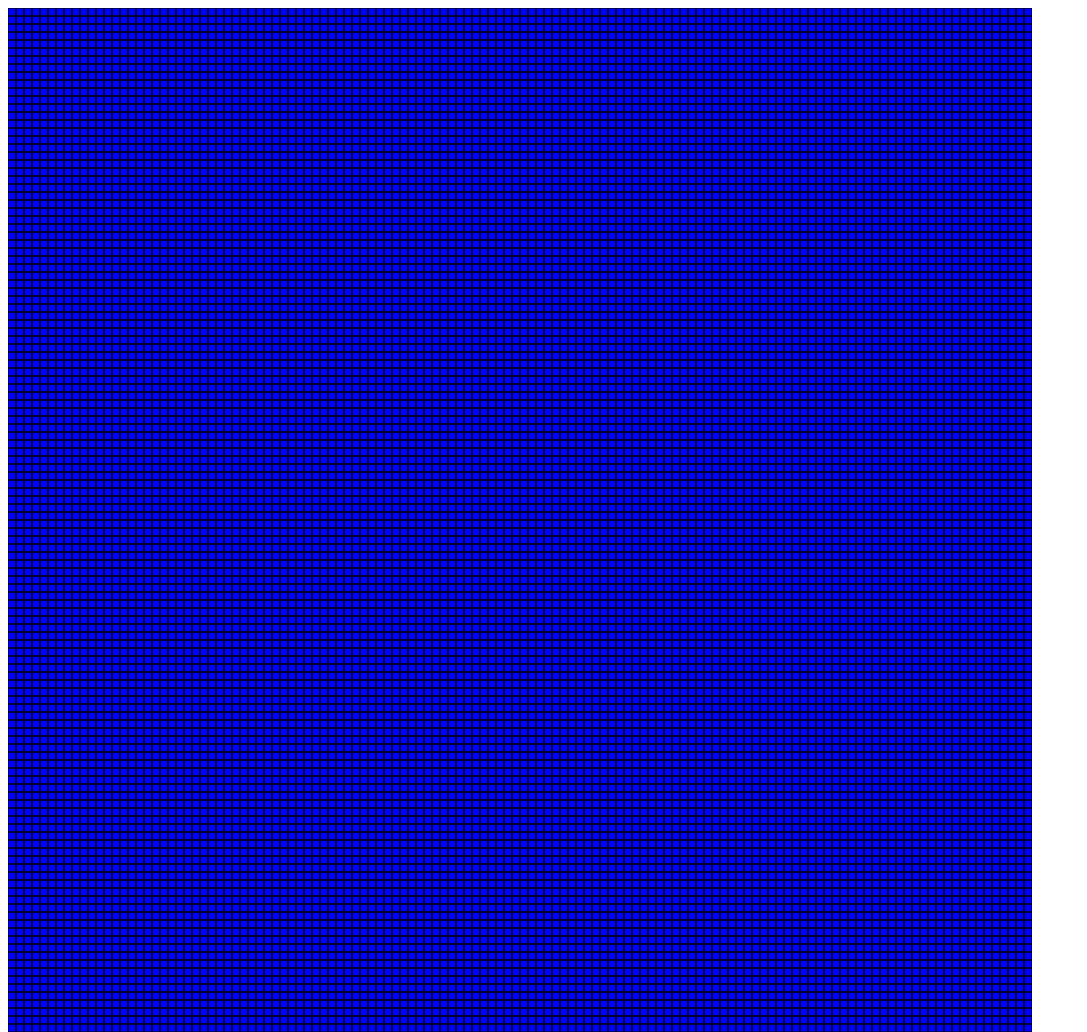
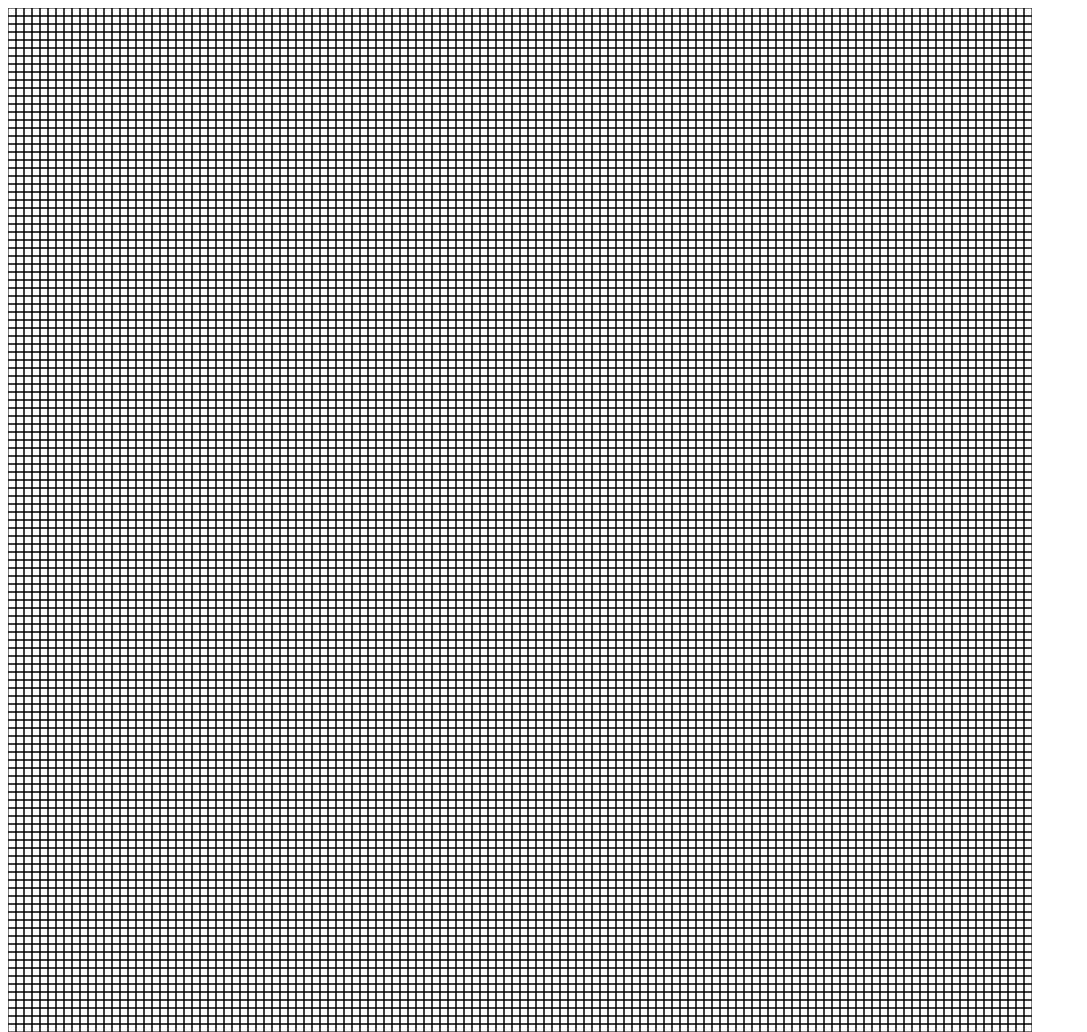
Before and after one commit to samfoucart/fluidView, a plain HTML site: page index.html in a window 1280 px wide. Shown: the whole page, without its empty margins (0-1087 px from the left). Drawn offline with Linux system fonts and the light colour scheme.

Commit message:
Added all rendering into the fluidView class

```diff
--- a/fluidView.js
+++ b/fluidView.js
@@ -1,17 +1,56 @@
 class FluidView {
-    constructor(size, dt, diffusion, viscosity) {
+    constructor(size, dt, diffusion, viscosity, ctx, cellScale) {
         this.N = size;
         this.dt = dt;
         this.diffusion = diffusion;
         this.viscosity = viscosity;
 
-        this.s = new Array(N * N);
-        this.density = new Array(N * N);
+        this.s = new Array(this.N * this.N);
+        this.density = new Array(this.N * this.N);
 
-        this.Vx = new Array(N * N);
-        this.Vy = new Array(N * N);
+        this.Vx = new Array(this.N * this.N);
+        this.Vy = new Array(this.N * this.N);
 
-        this.Vx0 = new Array(N * N);
-        this.Vy0 = new Array(N * N);
+        this.Vx0 = new Array(this.N * this.N);
+        this.Vy0 = new Array(this.N * this.N);
+
+        this.ctx = ctx;
+        this.cellScale = cellScale;
+
+        this.activeY = -1;
+        this.activeX = -1;
     }
+
+    render() {
+        this.ctx.fillStyle = "white";
+        this.ctx.fillRect(0, 0, this.N * this.cellScale, this.N * this.cellScale);
+        for (var col = 0; col < this.N * this.cellScale; col += this.cellScale) {
+            for (var row = 0; row < this.N * this.cellScale; row += this.cellScale) {
+                if (row == this.activeY && col == this.activeX) {
+                    this.ctx.fillStyle = "black";
+                    this.ctx.fillRect(col, row, this.cellScale, this.cellScale);
+                } else {
+                    let brightness = FluidView.lerp(0, 255, this.density[this.index(row, col)]);
+                    this.ctx.fillStyle = 'rgb(' + brightness + ', ' + brightness + ', ' + brightness + ')';
+                    this.ctx.strokeRect(col, row, this.cellScale, this.cellScale);
+                }
+            }
+        }
+    }
+
+    hover(x, y) {
+        this.activeY = Math.floor(y / this.cellScale) * this.cellScale;
+        this.activeX = Math.floor(x / this.cellScale) * this.cellScale;
+        console.log(this.activeX);
+        console.log(this.activeY);
+    }
+
+    static lerp(a, b, alpha) {
+        return a + (alpha * (b - a));
+    }
+
+    index(row, column) {
+        return column + (row * this.N);
+    }
+
 };
--- a/index.html
+++ b/index.html
@@ -22,6 +22,8 @@
     </main>
 </body>
 
+<script src="fluidView.js"></script>
 <script src="index.js"></script>
 
+
 </html>
--- a/index.js
+++ b/index.js
@@ -4,32 +4,35 @@ webGLCanvas.width = 1024;
 webGLCanvas.height = 1024;
 let cellScale = 8;
 let numCells = 128;
-webGLContext.fillStyle = "blue";
-webGLContext.fillRect(0, 0, webGLCanvas.width, webGLCanvas.height);
-drawgrid(webGLContext);
+// webGLContext.fillStyle = "blue";
+// webGLContext.fillRect(0, 0, webGLCanvas.width, webGLCanvas.height);
+// drawgrid(webGLContext);
 
-function drawgrid(ctx2d) {
-    for (var col = 0; col < webGLCanvas.width; col += cellScale) {
-        for (var row = 0; row < webGLCanvas.height; row += cellScale) {
-            ctx2d.strokeRect(col, row, cellScale, cellScale);
-        }
-    }
+// function drawgrid(ctx2d) {
+//     for (var col = 0; col < webGLCanvas.width; col += cellScale) {
+//         for (var row = 0; row < webGLCanvas.height; row += cellScale) {
+//             ctx2d.strokeRect(col, row, cellScale, cellScale);
+//         }
+//     }
+// }
+
+// function index(row, column) {
+//     return column + (row * numCells);
+// }
+
+
+
+function main() {
+    let fluidView = new FluidView(128, .001, 1, 1, webGLContext, cellScale);
+    fluidView.render();
+
+    webGLCanvas.addEventListener('mousemove', e => {
+        fluidView.hover(e.offsetX, e.offsetY);
+        fluidView.render();
+    });
 }
 
-function index(row, column) {
-    return column + (row * numCells);
-}
-
-webGLCanvas.addEventListener('mousemove', e => {
-    webGLContext.fillStyle = "red";
-    let row = Math.floor(e.offsetY / cellScale) * cellScale;
-    let col = Math.floor(e.offsetX / cellScale) * cellScale;
-    webGLContext.fillRect(col, row, cellScale, cellScale);
-});
-
-function main() {
-    let fluidView = new FluidView(128, .001, 1, 1);
-}
+main();
 
 // webGLCanvas.onmouseover = e => {
 //     ctx2d.strokeRect(col.offset, row, 8, 8);
```
